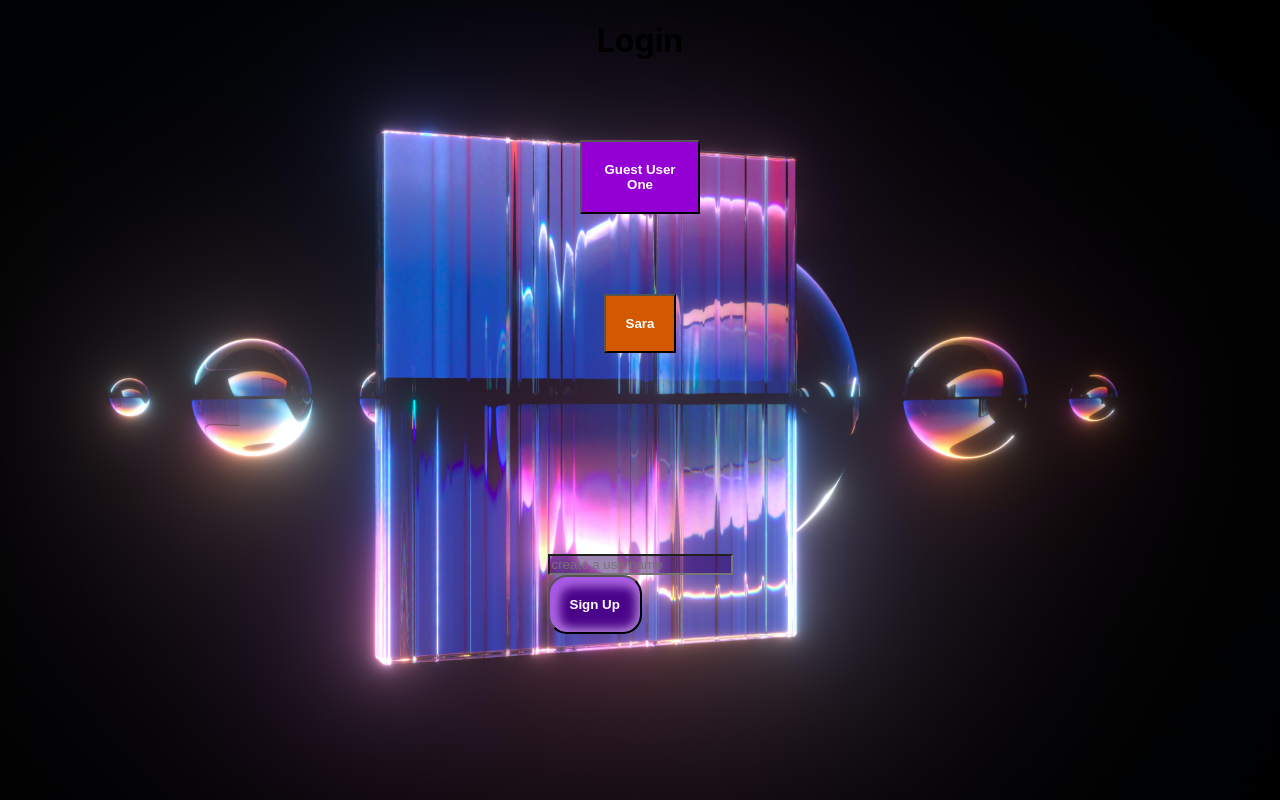
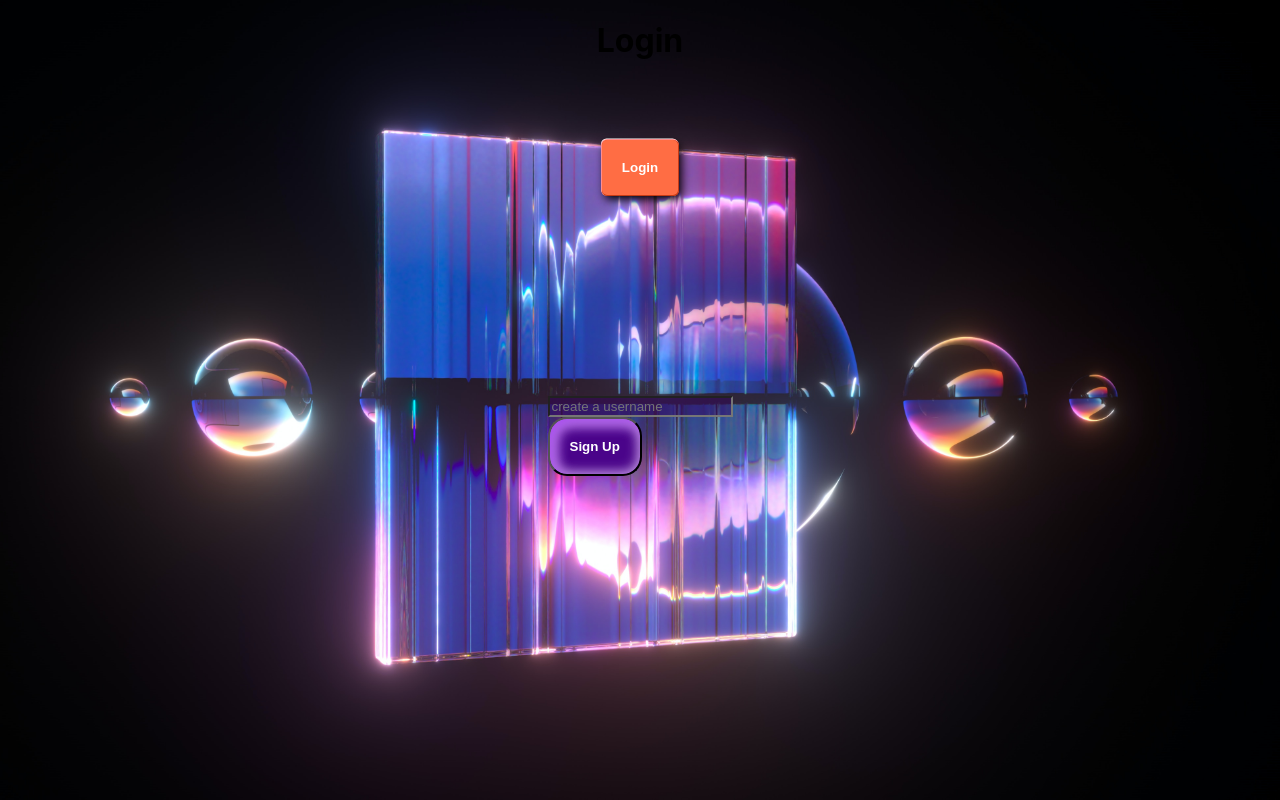
Before and after one commit to SaraDonaldson/mvp-puzzle-project, a React (Create React App) app in the folder Client/: page / in a window 1280 px wide. Built offline with nearby package versions, Linux system fonts and the light colour scheme.

Commit message:
fixed hover opacity issue on login button

```diff
--- a/Client/src/Screens/LandingScreen.jsx
+++ b/Client/src/Screens/LandingScreen.jsx
@@ -13,12 +13,12 @@ export function LandingScreen () {
 
             <h1>Login</h1>
 
-            <div className="login-guest-one" >
+            {/* <div className="login-guest-one" >
             <TestPuzzleButton link="home" text="Guest User One"/>
-            </div>
+            </div> */}
 
             <div className="login-Sara" >
-            <TestPuzzleButton link="home" text="Sara"/>
+            <TestPuzzleButton link="home" text="Login"/>
             </div>
 
 
--- a/Client/src/Screens/Styles/landingScreen.css
+++ b/Client/src/Screens/Styles/landingScreen.css
@@ -34,12 +34,27 @@ a:link { text-decoration: none; }
 .login-Sara {
     background: transparent;
 }
-.login-Sara button{
+.login-Sara a button{
     color: white;
-    background-color: rgb(211, 88, 0);
+    background: #ff6d44;
     padding: 20px;
+    border-radius:5px;
+    border:none;
+    box-shadow:  0.5px 0.5px 0 0.5px #c63b14,
+                 0 0 0 1px rgb(255, 142, 142),
+                -0.5px -1px 0 0.5px white,
+                 3px 4px 10px 0.5px rgb(0, 0, 0);
+    /* transition:  0.4s ease-in-out; */
+    transition: all 5s;
 
 }
+.login-Sara a button:hover{
+    cursor: pointer;
+    /* background-color:#ff6d44; */
+    background:linear-gradient(90deg, rgba(198,59,20,1) 0%, rgba(255,109,68,1) 18%, rgba(255,247,245,1) 50%, rgba(255,109,68,1) 77%, rgba(198,59,20,1) 100%);
+    transition:  5s ease-in-out;
+}
+
 
 .new-user {
     margin-top: 100px;
```
